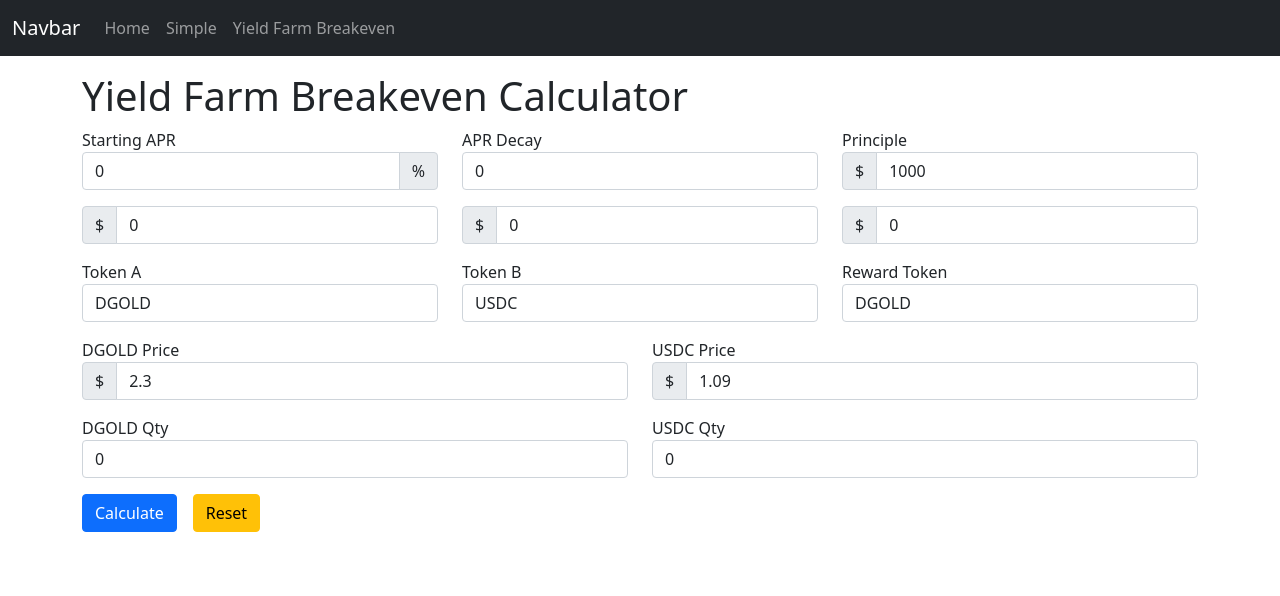
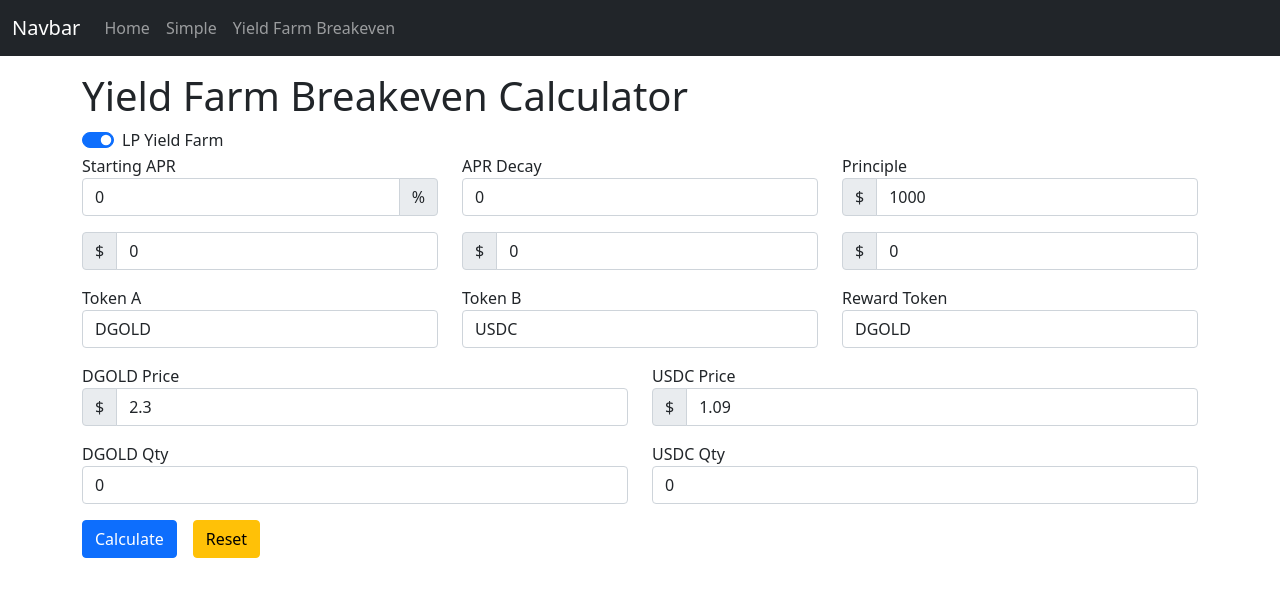
Before and after one commit to preginald/cryptomite-frontend, a Vue app: page /calculators/yield-farming-breakeven in a window 1280 px wide. Shown: the top 596 px of the page. Built offline with nearby package versions, Linux system fonts and the light colour scheme.

Commit message:
Add switch between LP and single stake

```diff
--- a/src/components/calculators/YieldFarmBreakeven.vue
+++ b/src/components/calculators/YieldFarmBreakeven.vue
@@ -1,7 +1,11 @@
 <template>
   <div>
     <h1>Yield Farm Breakeven Calculator</h1>
-    <div class="row">
+    <div class="form-check form-switch">
+    <input class="form-check-input" type="checkbox" id="yieldFarmType" @change="toggleYieldFarmType" v-model="yieldFarm">
+    <label class="form-check-label" for="flexSwitchCheckDefault">{{ farmType }}</label>
+  </div>
+      <div class="row">
       <div class="col">
         <label for="apr">Starting APR</label>
         <div class="input-group">
@@ -179,6 +183,8 @@ export default defineComponent({
   name: "SimpleCalculator",
   data() {
     return {
+      yieldFarm: true,
+      farmType: "LP Yield Farm",
       apr: 0,
       decay: 0,
       tokenA: "DGOLD",
@@ -197,6 +203,9 @@ export default defineComponent({
     }
   },
   methods: {
+    toggleYieldFarmType(){
+      this.farmType = this.yieldFarm ? "LP Yield Farm" : "Single Stake Farm"
+    },
     validate() {
       let valid = true
       return valid
@@ -244,6 +253,6 @@ export default defineComponent({
         // console.log(response.data)
       })
     },
-  }
+  },
 })
 </script>
```
